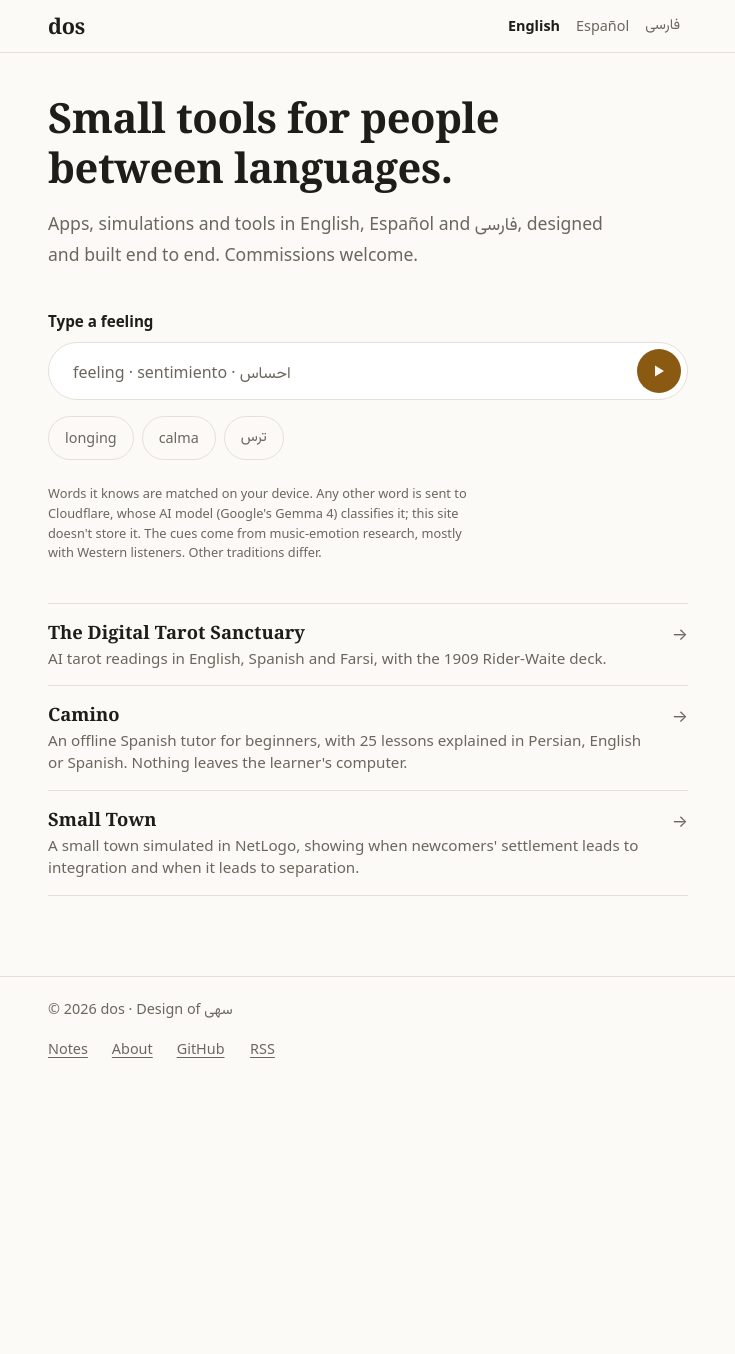
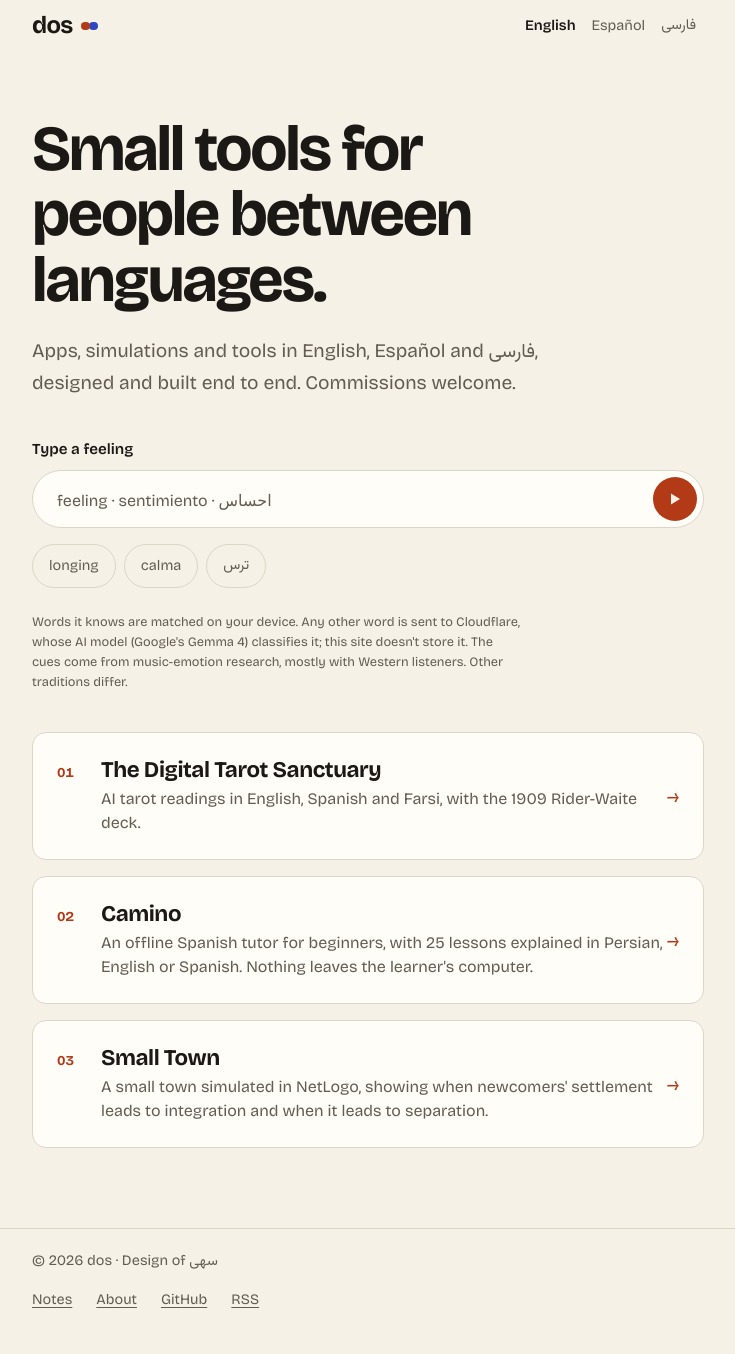
Before and after one commit to soheilhraad-eng/soheilhraad-eng.github.io, a Jekyll site: the page built from index.md, in a window 1280 px wide. Shown: the whole page, without its empty margins (272-1007 px from the left). Built offline with Jekyll 4.4.1, drawn with Linux system fonts in a browser that asks for light colours; before the commit the page ends 1103 px from its top, so only the background shows below that.

Commit message:
New typeface (Bricolage Grotesque, self-hosted), a two-colour palette, a bolder home headline and project cards
Co-Authored-By: Claude Sonnet 5.5 <noreply@anthropic.com>
Claude-Session: https://claude.ai/code/session_01LzqevfqfwJXEHYxCVg4Hxv

```diff
--- a/_layouts/default.html
+++ b/_layouts/default.html
@@ -28,8 +28,8 @@
   {%- endfor %}
   <link rel="icon" href="{{ '/assets/img/favicon.svg' | relative_url }}" type="image/svg+xml">
   <link rel="apple-touch-icon" href="{{ '/assets/img/apple-touch-icon.png' | relative_url }}">
-  <meta name="theme-color" content="#fbfaf7" media="(prefers-color-scheme: light)">
-  <meta name="theme-color" content="#15130f" media="(prefers-color-scheme: dark)">
+  <meta name="theme-color" content="#f6f1e7" media="(prefers-color-scheme: light)">
+  <meta name="theme-color" content="#14110e" media="(prefers-color-scheme: dark)">
   {% feed_meta %}
   {%- if page.ref -%}
   {%- assign twins = site.pages | concat: site.posts | where: "ref", page.ref -%}
@@ -42,6 +42,8 @@
   {%- endif %}
   {%- if page.lang == "fa" %}
   <link rel="preload" href="{{ '/assets/fonts/Vazirmatn-Variable.woff2' | relative_url }}" as="font" type="font/woff2" crossorigin>
+  {%- else %}
+  <link rel="preload" href="{{ '/assets/fonts/BricolageGrotesque-Latin.woff2' | relative_url }}" as="font" type="font/woff2" crossorigin>
   {%- endif %}
   <link rel="stylesheet" href="{{ '/assets/css/style.css' | relative_url }}?v={{ site.time | date: '%s' }}">
 </head>
--- a/assets/css/style.scss
+++ b/assets/css/style.scss
@@ -5,39 +5,50 @@
 
 :root {
   color-scheme: light dark;
-  --bg: #fbfaf7;
-  --surface: #ffffff;
-  --text: #1f1d1a;
-  --muted: #6b665e;
-  --border: #e6e1d8;
-  --accent: #8a5a12;
-  --accent-soft: #f4ecdf;
-  --radius: 10px;
-  --measure: 42rem;
+  --bg: #f6f1e7;
+  --surface: #fffdf8;
+  --text: #1b1815;
+  --muted: #625c53;
+  --border: #ddd5c6;
+  // Two colours, because the name is "two": a warm one for action, a cool one for detail.
+  --accent: #b23a17;
+  --accent-2: #2c46c4;
+  --accent-soft: #efe4d0;
+  --radius: 14px;
+  --measure: 44rem;
   // One spacing scale for the whole site: gaps between things are always one of these.
   --space-1: 0.5rem;
   --space-2: 1rem;
   --space-3: 1.5rem;
   --space-4: 2.5rem;
   --space-5: 4rem;
-  --font-body: system-ui, -apple-system, "Segoe UI", Roboto, "Vazirmatn", sans-serif;
-  --font-display: Georgia, "Times New Roman", serif;
+  --font-body: "Bricolage Grotesque", system-ui, -apple-system, "Segoe UI", Roboto, sans-serif;
+  --font-display: "Bricolage Grotesque", system-ui, -apple-system, "Segoe UI", Roboto, sans-serif;
 }
 
 @media (prefers-color-scheme: dark) {
   :root {
-    --bg: #15130f;
-    --surface: #1e1b16;
-    --text: #ece7de;
-    --muted: #a39c90;
-    --border: #332e26;
-    --accent: #e0b25c;
-    --accent-soft: #2a2319;
+    --bg: #14110e;
+    --surface: #1e1a16;
+    --text: #f1ebe0;
+    --muted: #b0a89a;
+    --border: #38322a;
+    --accent: #ff8c5f;
+    --accent-2: #93a5ff;
+    --accent-soft: #2b231b;
   }
 }
 
-// Persian: Georgia and the system UI fonts have no (or poor) Arabic-script glyphs, so both
-// the body and the headings use Vazirmatn. It's served from this site, not Google Fonts, so
+// Latin type: Bricolage Grotesque, variable (weight 300-700, optical size 14-72), subset to
+// Latin, served from this site. SIL Open Font License: assets/fonts/OFL-BricolageGrotesque.txt.
+@font-face {
+  font-family: "Bricolage Grotesque";
+  src: url("../fonts/BricolageGrotesque-Latin.woff2") format("woff2");
+  font-weight: 300 700;
+  font-display: swap;
+}
+
+// Persian: Bricolage has no Arabic-script glyphs, so both the body and the headings use Vazirmatn. It's served from this site, not Google Fonts, so
 // visitors' browsers contact nobody else. A browser only downloads it on a page that uses it
 // (the /fa/ pages preload it). SIL Open Font License: assets/fonts/OFL-Vazirmatn.txt.
 @font-face {
@@ -69,6 +80,9 @@ body {
   background: var(--bg);
   color: var(--text);
   font: 1.0625rem/1.65 var(--font-body);
+  font-optical-sizing: auto;
+  text-align: start;
+  -webkit-font-smoothing: antialiased;
 }
 
 .wrap {
@@ -80,9 +94,10 @@ body {
 main.wrap { padding-top: var(--space-4); padding-bottom: var(--space-4); }
 @media (max-width: 520px) { main.wrap { padding-top: var(--space-3); } }
 
-h1, h2, h3 { font-family: var(--font-display); line-height: 1.25; font-weight: 600; text-wrap: balance; }
+h1, h2, h3 { font-family: var(--font-display); line-height: 1.15; font-weight: 700; letter-spacing: -0.02em; text-wrap: balance; }
+[lang="fa"] h1, [lang="fa"] h2, [lang="fa"] h3 { letter-spacing: 0; line-height: 1.5; }
 p { text-wrap: pretty; }
-h1 { font-size: clamp(1.9rem, 5vw, 2.5rem); margin: 0 0 1rem; }
+h1 { font-size: clamp(2rem, 6vw, 3rem); margin: 0 0 1rem; }
 h2 { font-size: 1.4rem; margin: 2.5rem 0 0.75rem; }
 h3 { font-size: 1.1rem; margin: 0 0 0.35rem; }
 
@@ -96,7 +111,7 @@ code { font-size: 0.9em; background: var(--accent-soft); padding: 0.1em 0.35em;
 pre { overflow-x: auto; background: var(--surface); border: 1px solid var(--border); padding: 1rem; border-radius: var(--radius); }
 pre code { background: none; padding: 0; }
 
-.site-header { border-bottom: 1px solid var(--border); }
+.site-header { }
 // The header is the wordmark and the language switcher, nothing else. Links are at least
 // 44px tall so they are easy to tap.
 .bar {
@@ -105,9 +120,16 @@ pre code { background: none; padding: 0; }
 }
 .brand {
   display: inline-flex; align-items: center; min-height: 44px; min-width: 44px;
-  font-family: var(--font-display); font-size: 1.35rem; font-weight: 600; letter-spacing: -0.01em;
+  gap: 0.55rem;
+  font-family: var(--font-display); font-size: 1.5rem; font-weight: 800; letter-spacing: -0.03em;
   color: var(--text); text-decoration: none;
 }
+// Two dots, one warm and one cool: the "dos" mark.
+.brand::after {
+  content: ""; width: 0.55rem; height: 0.55rem; border-radius: 50%; background: var(--accent);
+  box-shadow: 0.5rem 0 0 var(--accent-2); margin-inline-end: 0.5rem;
+}
+[dir="rtl"] .brand::after { box-shadow: -0.5rem 0 0 var(--accent-2); }
 .bar nav { display: flex; }
 .bar .langs a {
   display: inline-flex; align-items: center; min-height: 44px; padding: 0 0.5rem;
@@ -117,32 +139,42 @@ pre code { background: none; padding: 0; }
 .bar .langs a[aria-current] { color: var(--text); font-weight: 600; }
 .bar .langs a[aria-current]:hover { cursor: default; }
 
-.intro { margin: 0 0 var(--space-4); }
-.intro h1 { font-size: clamp(1.9rem, 6vw, 2.6rem); letter-spacing: -0.01em; line-height: 1.2; margin: 0 0 var(--space-2); }
-[lang="fa"] .intro h1 { line-height: 1.5; }
-.lede { font-size: 1.1rem; color: var(--muted); margin: 0; max-width: 36rem; }
+.intro { margin: var(--space-3) 0 var(--space-4); }
+.intro h1 { font-size: clamp(2.4rem, 9vw, 4rem); font-weight: 800; letter-spacing: -0.035em; line-height: 1.02; margin: 0 0 var(--space-3); max-width: 14ch; }
+[lang="fa"] .intro h1 { line-height: 1.4; letter-spacing: 0; max-width: 16ch; }
+.lede { font-size: 1.2rem; line-height: 1.55; color: var(--muted); margin: 0; max-width: 34rem; }
 
 // The projects on the home and Projects pages: a plain list. Each row is one link, with an arrow
 // on the far side to show it goes somewhere.
-.works { list-style: none; margin: 0 0 var(--space-4); padding: 0; }
-.works li { border-top: 1px solid var(--border); }
-.works li:last-child { border-bottom: 1px solid var(--border); }
+.works { list-style: none; margin: 0 0 var(--space-4); padding: 0; counter-reset: work; display: grid; gap: var(--space-2); }
+.works li { counter-increment: work; }
 .works a {
-  position: relative; display: grid; gap: 0.15rem; min-height: 44px;
-  padding-block: var(--space-2); padding-inline-end: var(--space-4);
-  color: var(--text); text-decoration: none;
+  position: relative; display: grid; grid-template-columns: 2.25rem 1fr; column-gap: var(--space-1); align-items: baseline;
+  min-height: 44px; padding: var(--space-3) var(--space-4) var(--space-3) var(--space-3);
+  background: var(--surface); border: 1px solid var(--border); border-radius: var(--radius);
+  color: var(--text); text-decoration: none; transition: border-color 0.15s, transform 0.15s;
 }
-.works a::after { content: "\2192"; position: absolute; inset-inline-end: 0; top: var(--space-2); color: var(--muted); }
+[dir="rtl"] .works a { padding: var(--space-3) var(--space-3) var(--space-3) var(--space-4); }
+.works a::before {
+  content: counter(work, decimal-leading-zero); grid-row: 1 / span 2; color: var(--accent);
+  font-size: 0.85rem; font-weight: 700; font-variant-numeric: tabular-nums;
+}
+[lang="fa"] .works a::before { content: counter(work, persian); }
+.works a::after { content: "\2192"; position: absolute; inset-inline-end: var(--space-3); top: 50%; translate: 0 -50%; font-size: 1.25rem; color: var(--accent); }
 [dir="rtl"] .works a::after { content: "\2190"; }
-.works-name { font-family: var(--font-display); font-size: 1.15rem; font-weight: 600; line-height: 1.3; }
-.works-line { color: var(--muted); font-size: 0.95rem; line-height: 1.5; }
-.works a:hover .works-name, .works a:hover::after { color: var(--accent); }
+.works-name { font-family: var(--font-display); font-size: 1.4rem; font-weight: 700; letter-spacing: -0.02em; line-height: 1.2; }
+[lang="fa"] .works-name { letter-spacing: 0; }
+.works-line { grid-column: 2; color: var(--muted); font-size: 1rem; line-height: 1.5; margin-top: 0.2rem; }
+.works a:hover { border-color: var(--accent); }
+.works a:hover .works-name { color: var(--accent); }
+.works-heading { margin: var(--space-4) 0 var(--space-2); font-size: 0.85rem; font-weight: 700; letter-spacing: 0.08em; text-transform: uppercase; color: var(--muted); }
+[lang="fa"] .works-heading { letter-spacing: 0; text-transform: none; font-size: 1rem; }
 .contact { margin: 0; }
 .contact a { display: inline-flex; align-items: center; min-height: 44px; color: var(--muted); }
 
 .button {
-  display: inline-block; padding: 0.6rem 1.1rem; border-radius: var(--radius);
-  background: var(--accent); color: var(--bg); font-weight: 600; text-decoration: none;
+  display: inline-block; padding: 0.6rem 1.25rem; border-radius: 999px;
+  background: var(--accent); color: var(--surface); font-weight: 700; text-decoration: none;
 }
 .button:hover { filter: brightness(1.08); }
 .button.secondary { background: transparent; color: var(--text); box-shadow: inset 0 0 0 1px var(--border); font-weight: 500; }
@@ -260,7 +292,7 @@ video.project-video { background: #000; }
 .fold:last-of-type { border-bottom: 1px solid var(--border); }
 .fold summary {
   display: flex; align-items: center; min-height: 48px; cursor: pointer; list-style: none;
-  font-family: var(--font-display); font-size: 1.1rem; font-weight: 600;
+  font-family: var(--font-display); font-size: 1.15rem; font-weight: 700;
 }
 .fold summary::-webkit-details-marker { display: none; }
 .fold summary::before {
```
